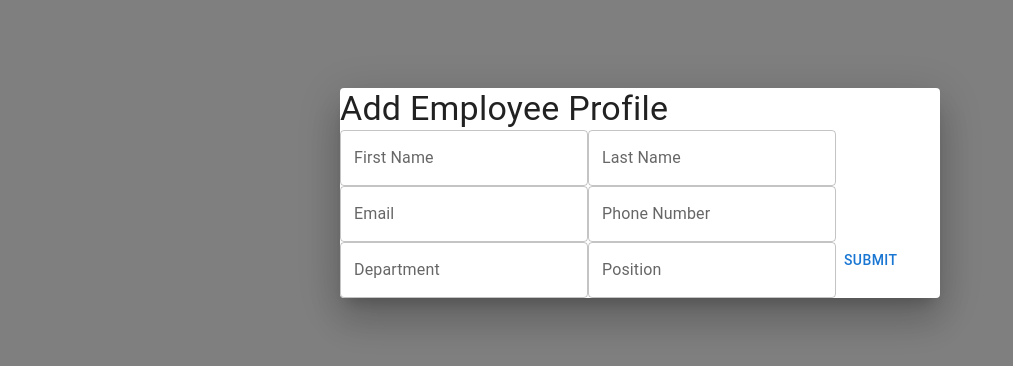
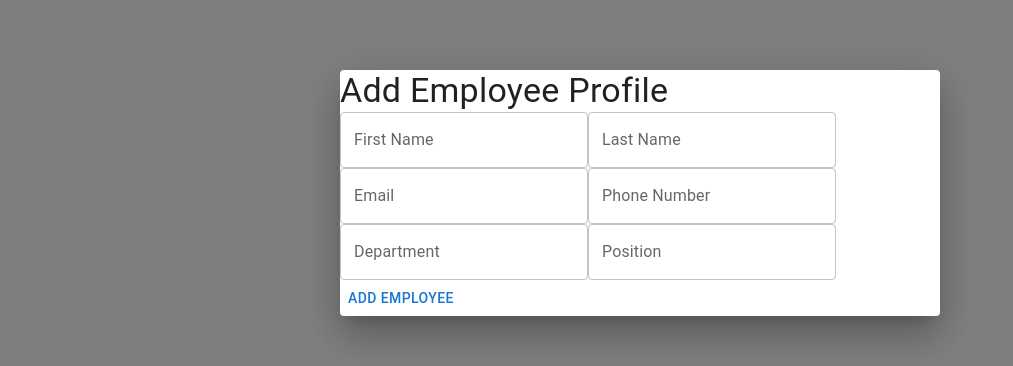
Before and after one commit to stevenlyd/plex-employees-front, a React (Create React App) app: page / in a window 1280 px wide. Both pictures are taken after typing "Sample" into the empty fields and a click on the button "ADD EMPLOYEE". Shown: the part 207-573 px from the top of the page, without its empty margins (0-1013 px from the left). Built offline with nearby package versions, Linux system fonts and the light colour scheme; no server answers.

Commit message:
Combined AddEmployee and EditEmployee into one component.

```diff
--- a/src/App.tsx
+++ b/src/App.tsx
@@ -5,11 +5,11 @@ import { useDispatch, useSelector } from "react-redux";
 
 import { fetchEmployees } from "./actions/employeesActions";
 import "./App.css";
-import AddEmployee from "./components/AddEmployee";
 import Employeestable from "./components/EmployeesTable";
 import { AppDispatch } from "./store";
 import { config } from "./util/config";
 import { Employee } from "./util/types";
+import EditEmployee from "./components/EditEmployee";
 
 function App() {
   const dispatch = useDispatch<AppDispatch>();
@@ -88,7 +88,8 @@ function App() {
       >
         Next Page
       </Button>
-      <AddEmployee open={open} onClose={() => setOpen(false)} />
+      {/* <AddEmployee open={open} onClose={() => setOpen(false)} /> */}
+      <EditEmployee open={open} onClose={() => setOpen(false)} />
     </>
   );
 }
--- a/src/components/AddEmployee.tsx
+++ /dev/null
@@ -1,22 +0,0 @@
-import { Dialog, Typography } from "@mui/material";
-
-import AddEmployeeForm from "./AddEmployeeForm";
-
-interface AddEmployeeProps {
-  open: boolean;
-  onClose: () => void;
-}
-
-export default function AddEmployee(AddEmployeeProps: AddEmployeeProps) {
-  const { open, onClose } = AddEmployeeProps;
-  return (
-    <Dialog disableScrollLock open={open} onClose={onClose}>
-      {
-        <>
-          <Typography variant="h4">Add Employee Profile</Typography>
-          <AddEmployeeForm onClose={onClose} />
-        </>
-      }
-    </Dialog>
-  );
-}
--- a/src/components/AddEmployeeForm.tsx
+++ /dev/null
@@ -1,76 +0,0 @@
-import { Button, TextField } from "@mui/material";
-import { Resolver, SubmitHandler, useForm } from "react-hook-form";
-import { useDispatch } from "react-redux";
-
-import { addEmployee } from "../actions/employeesActions";
-import { AppDispatch } from "../store";
-
-interface FormValues {
-  firstName: string;
-  lastName: string;
-  email: string;
-  phone: string;
-  department: string;
-  position: string;
-}
-
-const resolver: Resolver<FormValues> = async (values) => {
-  return {
-    values: values.firstName ? values : {},
-    errors: !values.firstName
-      ? {
-          firstName: {
-            type: "required",
-            message: "This is required.",
-          },
-          lastName: {
-            type: "required",
-            message: "This is required.",
-          },
-          email: {
-            type: "required",
-            message: "This is required.",
-          },
-          phone: {
-            type: "required",
-            message: "This is required.",
-          },
-          department: {
-            type: "required",
-            message: "This is required.",
-          },
-          position: {
-            type: "required",
-            message: "This is required.",
-          },
-        }
-      : {},
-  };
-};
-
-export default function AddEmployeeForm({ onClose }: { onClose: () => void }) {
-  const {
-    register,
-    handleSubmit,
-    formState: { errors },
-  } = useForm<FormValues>({ resolver });
-  const dispatch = useDispatch<AppDispatch>();
-
-  const onSubmit: SubmitHandler<FormValues> = (data) => {
-    dispatch(addEmployee(data));
-    onClose();
-  };
-  return (
-    <>
-      <form onSubmit={handleSubmit(onSubmit)}>
-        <TextField {...register("firstName")} label="First Name" />
-        <TextField {...register("lastName")} label="Last Name" />
-        <TextField type="email" {...register("email")} label="Email" />
-        <TextField type="tel" {...register("phone")} label="Phone Number" />
-        <TextField {...register("department")} label="Department" />
-        <TextField {...register("position")} label="Position" />
-        <Button type="submit">Submit</Button>
-      </form>
-    </>
-  );
-}
--- a/src/components/EditEmployee.tsx
+++ b/src/components/EditEmployee.tsx
@@ -6,7 +6,7 @@ import EditEmployeeForm from "./EditEmployeeForm";
 interface EditEmployeeProps {
   open: boolean;
   onClose: () => void;
-  employee: Employee;
+  employee?: Employee;
 }
 
 export default function EditEmployee(EditEmployeeProps: EditEmployeeProps) {
@@ -15,7 +15,7 @@ export default function EditEmployee(EditEmployeeProps: EditEmployeeProps) {
     <Dialog disableScrollLock open={open} onClose={onClose}>
       {
         <>
-          <Typography variant="h4">Edit Employee Profile</Typography>
+          <Typography variant="h4">{employee ? "Edit Employee Profile" : "Add Employee Profile"}</Typography>
           <EditEmployeeForm employee={employee} onClose={onClose} />
         </>
       }
--- a/src/components/EditEmployeeForm.tsx
+++ b/src/components/EditEmployeeForm.tsx
@@ -4,7 +4,11 @@ import { Button, TextField } from "@mui/material";
 import { Resolver, SubmitHandler, useForm } from "react-hook-form";
 import { useDispatch } from "react-redux";
 
-import { deleteEmployee, updateEmployees } from "../actions/employeesActions";
+import {
+  addEmployee,
+  deleteEmployee,
+  updateEmployees,
+} from "../actions/employeesActions";
 import { AppDispatch } from "../store";
 import { Employee } from "../util/types";
 
@@ -52,25 +56,51 @@ const resolver: Resolver<FormValues> = async (values) => {
   };
 };
 
+function extractEmployeeDetails(employee?: Employee) {
+  if (!employee) {
+    return;
+  }
+
+  const {
+    id,
+    createdAt,
+    updatedAt,
+    ...otherDetails
+  } = employee;
+
+  return otherDetails;
+}
+
 export default function EditEmployeeForm({
   employee,
   onClose,
 }: {
-  employee: Employee;
+  employee?: Employee;
   onClose: () => void;
 }) {
-  const { updatedAt, createdAt, id, ...defaultValues } = employee;
+  const defaultValues = extractEmployeeDetails(employee); //Extracts the employee details from the employee object, removes the id, createdAt, and updatedAt properties
   const {
     register,
     handleSubmit,
     formState: { errors },
-  } = useForm<FormValues>({ resolver, defaultValues: defaultValues });
-  const [isEdit, setIsEdit] = useState(false);
+  } = useForm<FormValues>({
+    resolver,
+    defaultValues: defaultValues?? undefined,
+  });
+  const [isEdit, setIsEdit] = useState(employee ? false : true);
   const dispatch = useDispatch<AppDispatch>();
 
   const onSubmit: SubmitHandler<FormValues> = (data) => {
-    const { updatedAt, createdAt, ...toBeSubmitted } = { ...employee, ...data };
+    if (employee) {
+      const { updatedAt, createdAt, ...toBeSubmitted } = {
+        ...employee,
+        ...data,
+      };
       dispatch(updateEmployees(toBeSubmitted));
+    } else {
+      dispatch(addEmployee(data));
+      onClose()
+    }
   };
   return (
     <>
@@ -107,6 +137,8 @@ export default function EditEmployeeForm({
           label="Position"
           disabled={!isEdit}
         />
+        {!employee && <Button type="submit">Add Employee</Button>}
+        {employee && (
           <Button
             type={isEdit ? "button" : "submit"}
             onClick={() => {
@@ -115,6 +147,9 @@ export default function EditEmployeeForm({
           >
             {isEdit ? "Submit" : "Edit"}
           </Button>
+        )}
+
+        {employee && (
           <Button
             type="button"
             onClick={() => {
@@ -124,6 +159,7 @@ export default function EditEmployeeForm({
           >
             Delete Employee
           </Button>
+        )}
       </form>
     </>
   );
```
Lines whose indentation alone changed are shown as unchanged.
